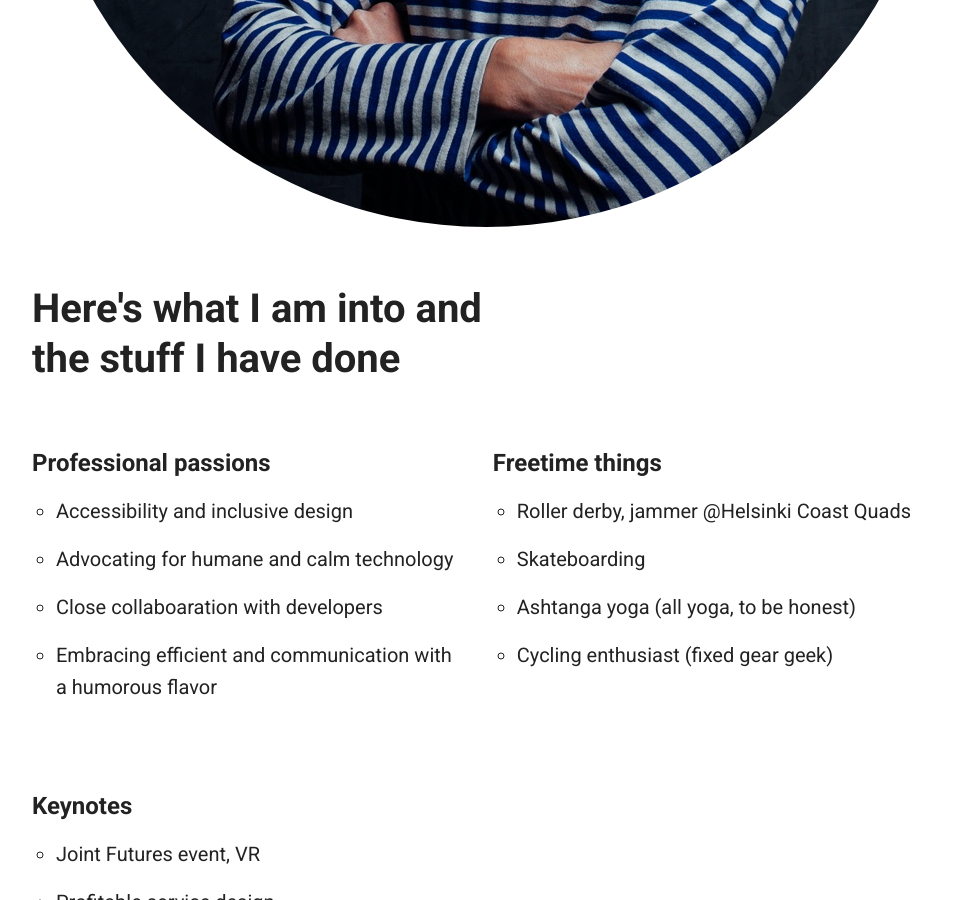
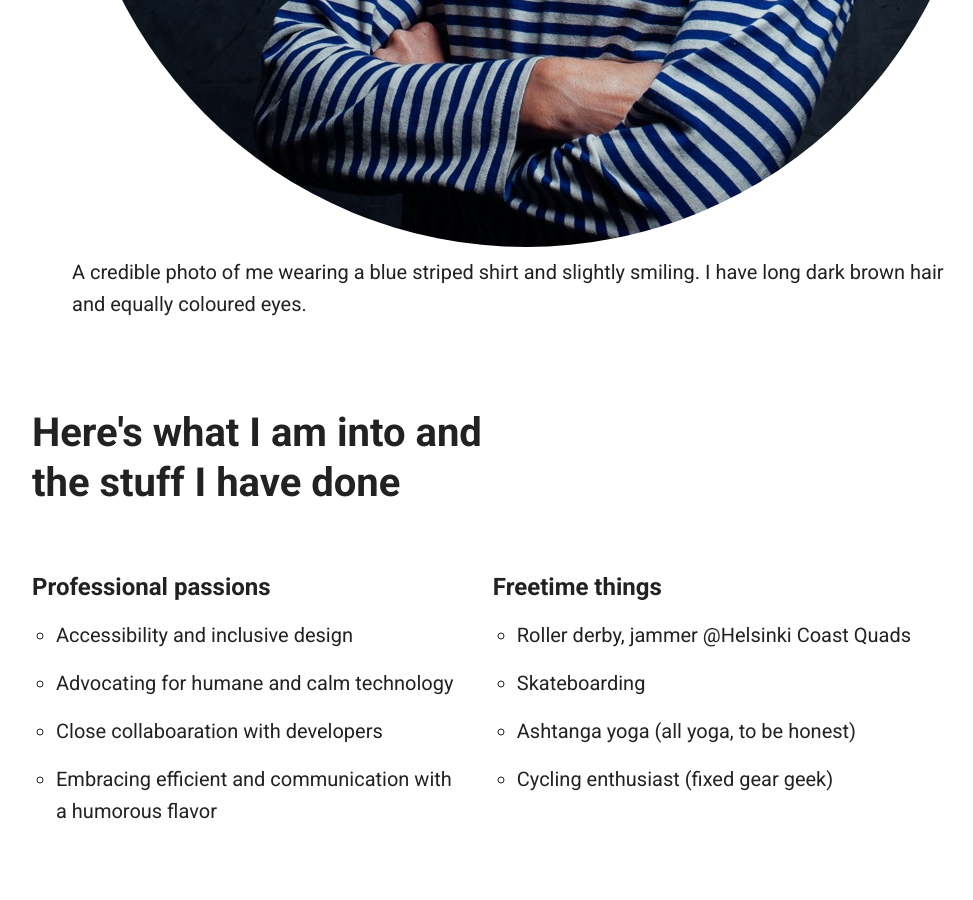
Before and after one commit to jesseu/jesseu.github.io, a Jekyll site: the page built from index.html, in a window 1280 px wide and 900 px high, scrolled down 1287 px. Shown: the whole window, without its empty margins (128-1101 px from the left). Built offline with Jekyll 4.4.1, drawn with Linux system fonts in a browser that asks for light colours.

Commit message:
Update index.html

```diff
--- a/index.html
+++ b/index.html
@@ -10,8 +10,11 @@ title: Jesse Ukkonen
 			<p>My core competencies as a Product Designer at Qvik are accessibility, sparkling communication skills and understanding in calm technology. <a href="#writings">Skip to my writings</a> or <a href="#connect">find out how to connect</a>.</p>
 	      	</div>
 	</div>
+	<figure>
+	  <img src="images/jesse_qvik_cv_square.jpg" alt="A credible photo of me wearing a blue striped shirt and slightly smiling">
+	  <figcaption>A credible photo of me wearing a blue striped shirt and slightly smiling. I have long dark brown hair and equally coloured eyes.</figcaption>
+	</figure>
 
-	<img src="images/jesse_qvik_cv_square.jpg" alt="A credible photo of me wearing a blue striped shirt and slightly smiling">
 
 
 	<div class="row">
```
